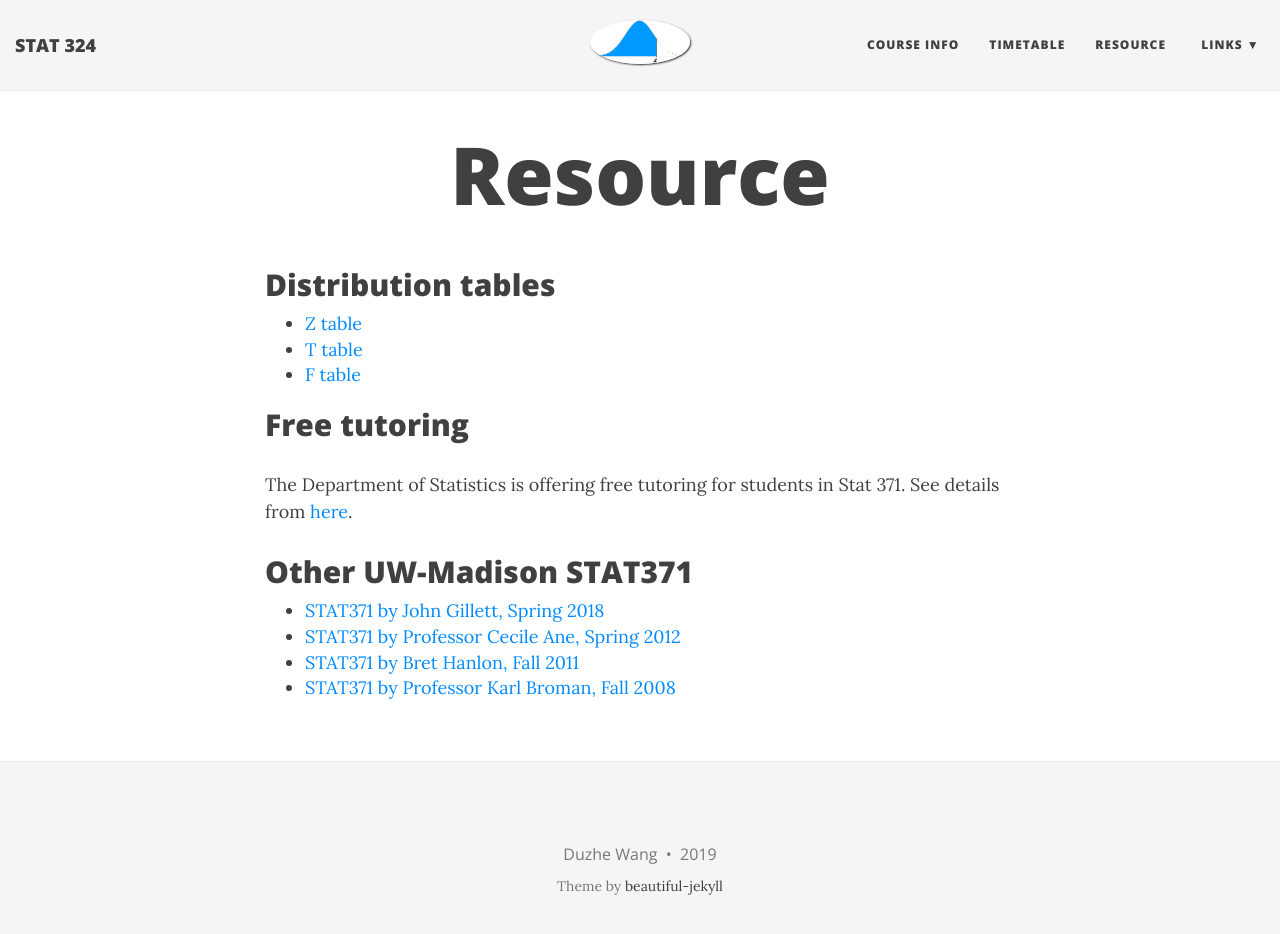
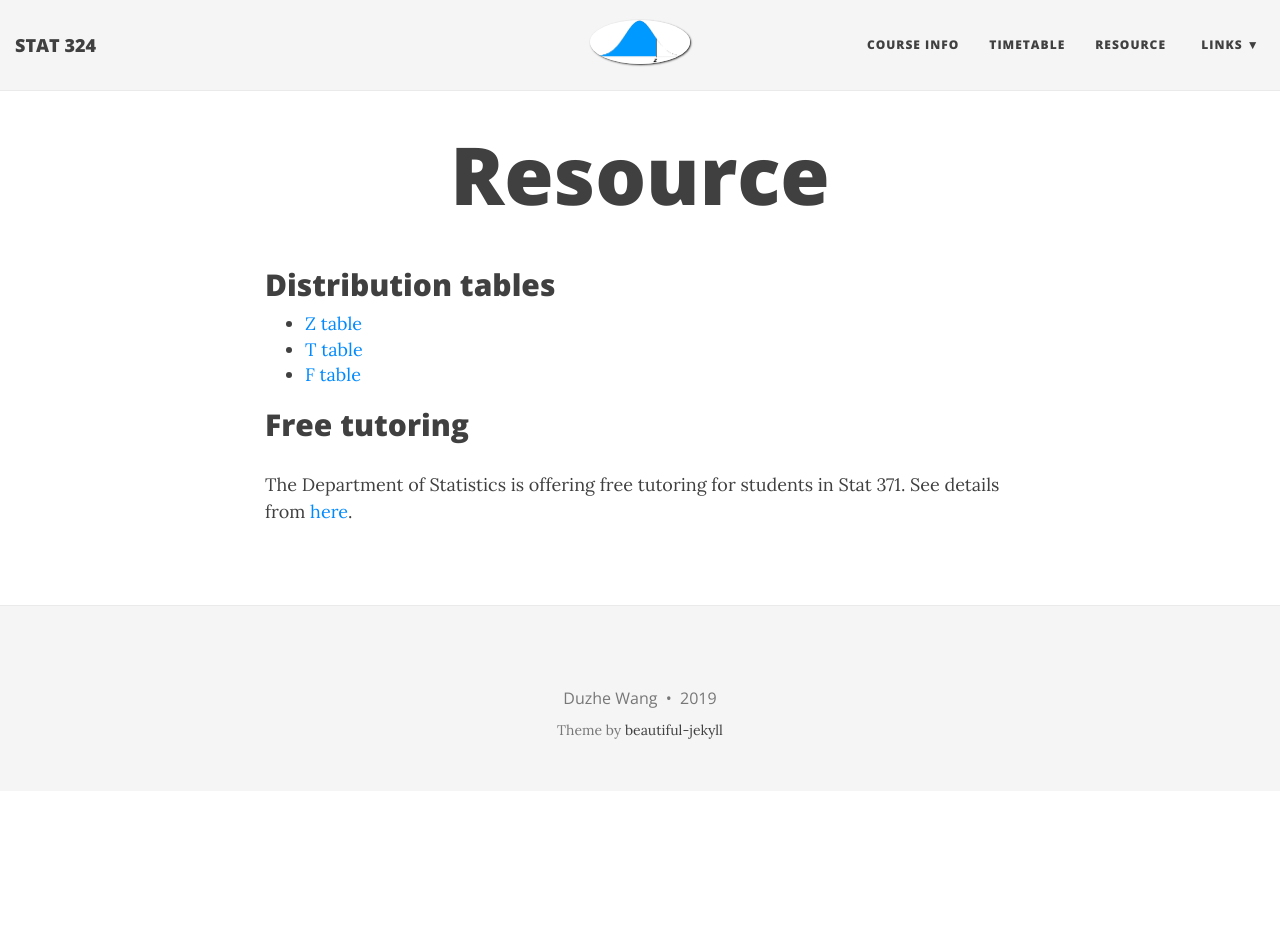
Before and after one commit to duzhewang/stat324, a Jekyll site: the page built from resource.md, in a window 1280 px wide and 947 px high. Shown: the top 934 px of the window. Built offline with Jekyll 4.4.1, drawn with Linux system fonts in a browser that asks for light colours; nearby versions of some CDN libraries.

Commit message:
Update resource.md

```diff
--- a/resource.md
+++ b/resource.md
@@ -12,12 +12,3 @@ title: Resource
 ## Free tutoring
 
 The Department of Statistics is offering free tutoring for students in Stat 371. See details from [here](https://www.stat.wisc.edu/courses/Tutorial_Schedule).
-
-
-
-## Other UW-Madison STAT371
-
-- [STAT371 by John Gillett, Spring 2018](http://pages.stat.wisc.edu/~jgillett/371/)
-- [STAT371 by Professor Cecile Ane, Spring 2012](http://www.stat.wisc.edu/~ane/st371/)
-- [STAT371 by Bret Hanlon, Fall 2011](http://www.stat.wisc.edu/courses/st371-hanlon/)
-- [STAT371 by Professor Karl Broman, Fall 2008](https://www.biostat.wisc.edu/~kbroman/teaching/stat371/)
```
